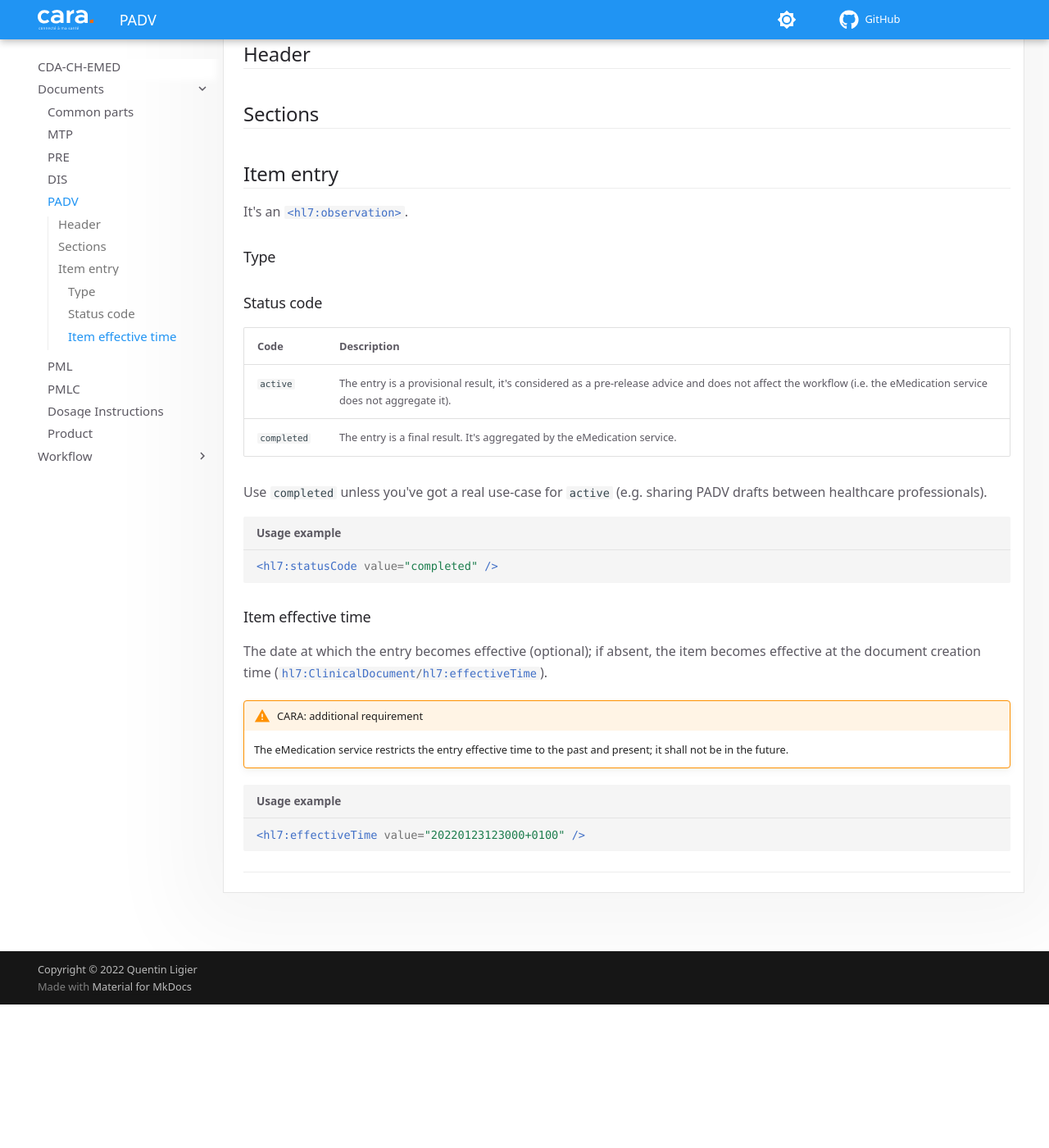
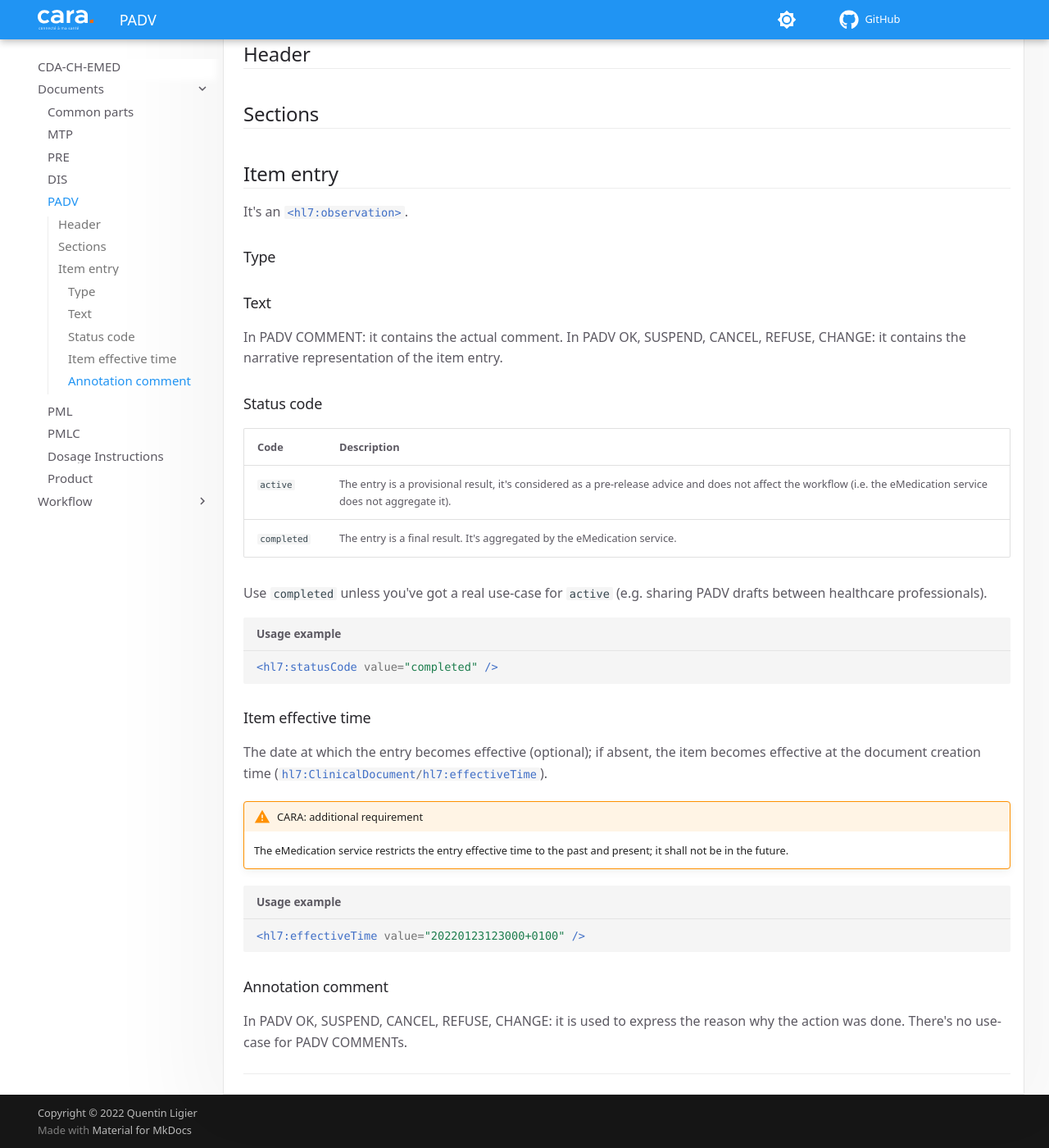
Before and after one commit to CARA-ch/emed-service-guide, an MkDocs documentation site: the page built from docs/cdachemed/padv.md, in a window 1280 px wide and 1400 px high, scrolled down 175 px. Shown: the whole window at 82% size. Built offline with MkDocs 1.6.1 and Material for MkDocs 9.7.7, drawn with Linux system fonts in a browser that asks for light colours; comment, search, counter and statistics services are not loaded.

Commit message:
Work on PADV

````diff
--- a/docs/cdachemed/padv.md
+++ b/docs/cdachemed/padv.md
@@ -11,6 +11,10 @@ It's an `#!xml <hl7:observation>`.
 ### Type
 
 
+### Text
+
+In PADV COMMENT: it contains the actual comment.
+In PADV OK, SUSPEND, CANCEL, REFUSE, CHANGE: it contains the narrative representation of the item entry.
 
 ### Status code
 
@@ -36,3 +40,8 @@ The date at which the entry becomes effective (optional); if absent, the item be
 ```xml title="Usage example"
 <hl7:effectiveTime value="20220123123000+0100" />
 ```
+
+### Annotation comment
+
+In PADV OK, SUSPEND, CANCEL, REFUSE, CHANGE: it is used to express the reason why the action was done.
+There's no use-case for PADV COMMENTs.
````
